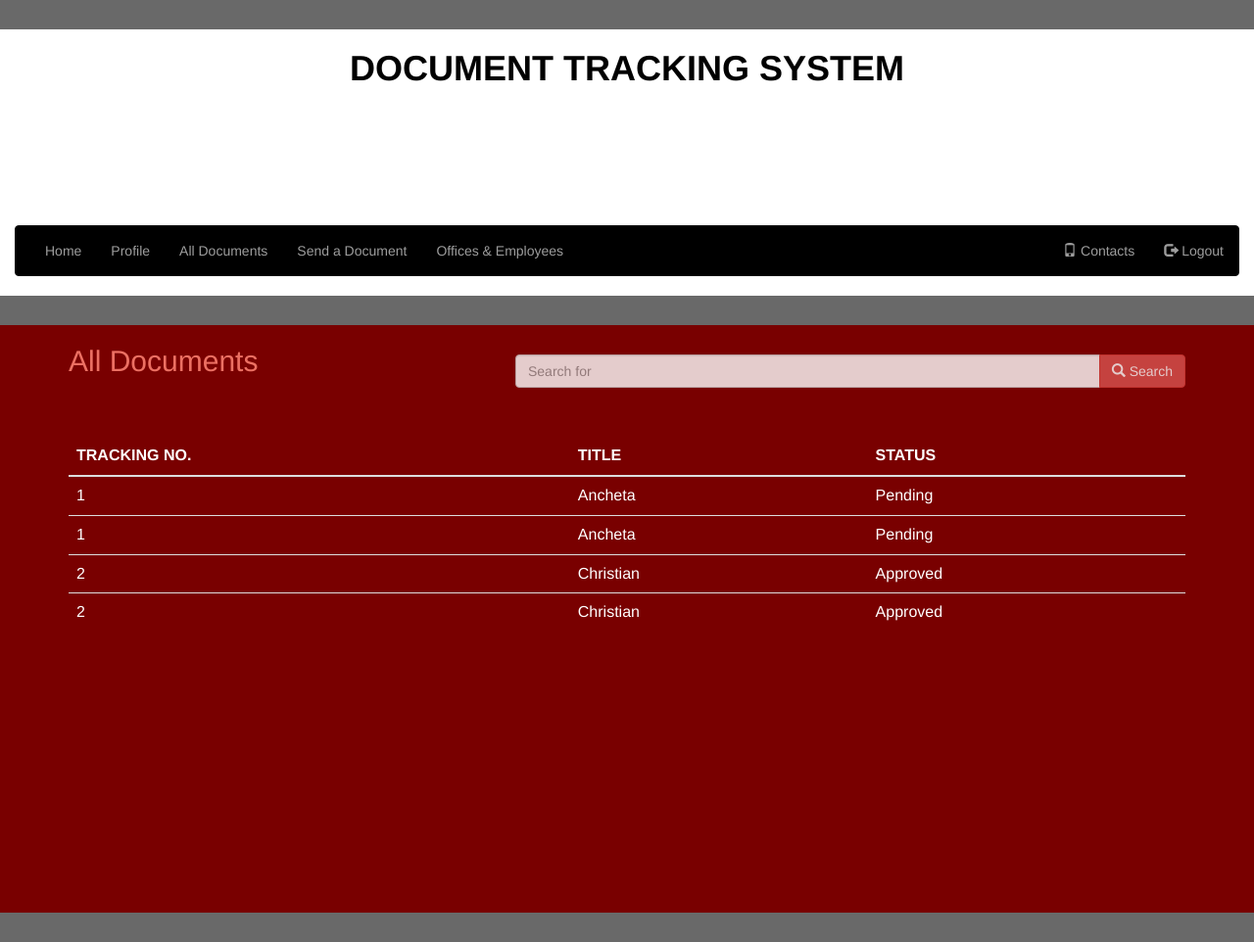
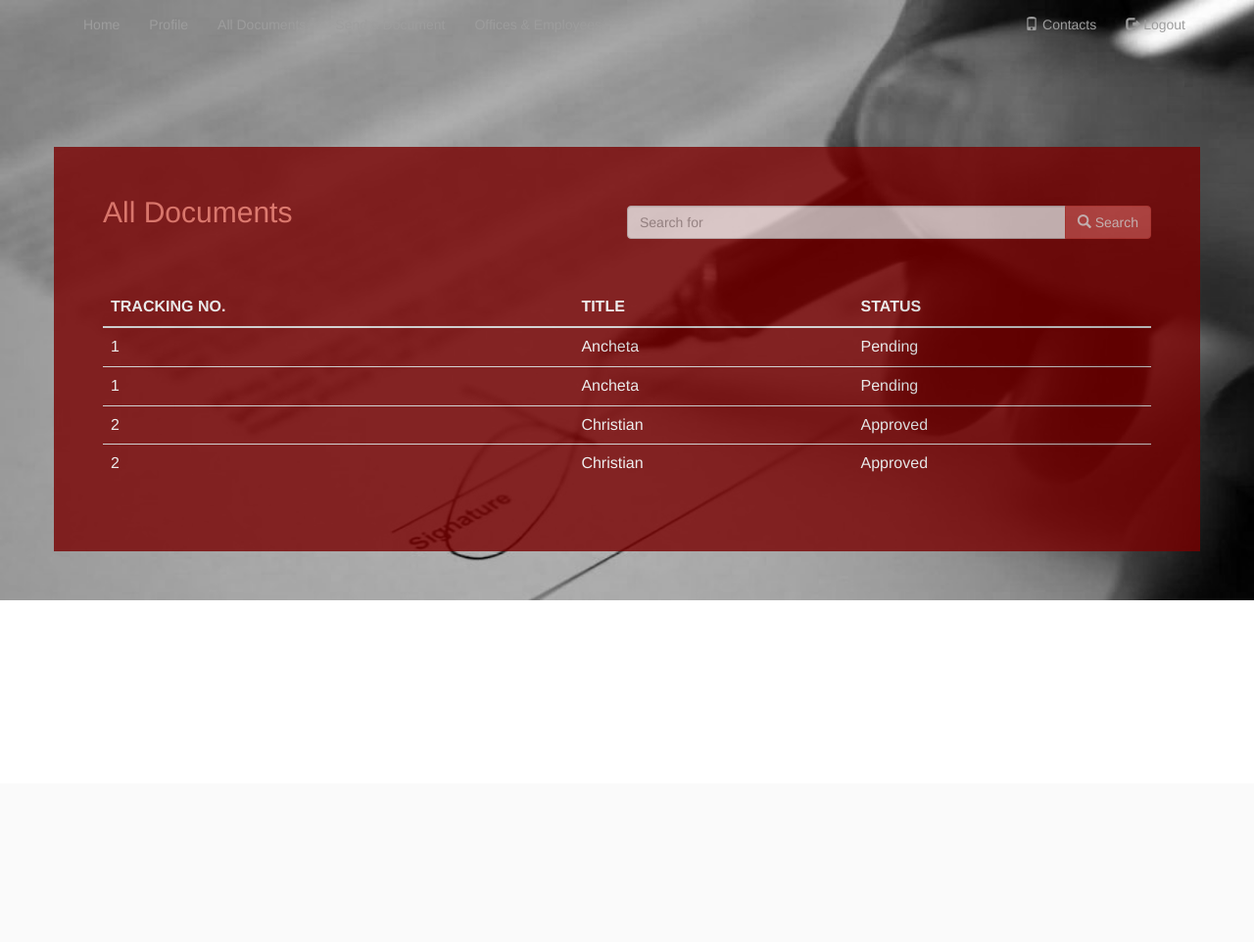
Before and after one commit to geisher09/Document-Tracking-System, a CodeIgniter app: page /database/Home/docu in a window 1280 px wide. Shown: the whole page at 98% size. After the commit the page ends 613 px from the top, so only its background shows below. Run offline with CodeIgniter, Linux system fonts and the light colour scheme; data comes from the database, SQL or seed files in the repository; some libraries are stand-ins or nearby versions.

Commit message:
modifications on views

```diff
--- a/application/views/documents.php
+++ b/application/views/documents.php
@@ -1,16 +1,8 @@
-
-
-	<!--border-->
-	<div class="row">
-		<div class=" col-md-12 col-sm-12 col-xs-12 border">
-
-		</div>
-	</div>
-
+<div class="container-fluid body">
 	<!--body-->
 	<div class="row">
-		<div class=" col-md-12 col-sm-12 col-xs-12 body " >
-		<div class="container">
+		<div class=" col-md-12 col-sm-12 col-xs-12" >
+		<div class="container red">
 			<h2 class="h" > All Documents </h2> <br />
 
 			<!-- search bar -->
@@ -80,11 +72,5 @@
 		</div>
 	</div>
 
-	<!--border-->
-	<div class="row">
-		<div class=" col-md-12 col-sm-12 col-xs-12 border">
-
-		</div>
-	</div>
 
 </div>
--- a/application/views/header.php
+++ b/application/views/header.php
@@ -1,21 +1,8 @@
 <body>
-	<div class= "container-fluid">
-	<div class="row">
-		<div class=" col-md-12 col-sm-12 col-xs-12 border">
 
-		</div>
-	</div>
-
-	<div class="row">
-		<div class=" col-md-12 col-sm-12 col-xs-12 logo">
-			<h1 align="center" style="color:#000;"><b> DOCUMENT TRACKING SYSTEM </b><h1>
-		</div>
-	</div>
-
-
-	<nav class="navbar navbar-inverse navbar-fixed">
-		<div class="container-fluid">
-			<ul class="nav navbar-nav navbar-left">
+	<nav class="navbar navbar-inverse navbar-fixed body">
+		<div class="container">
+			<ul class="nav navbar-nav">
 				<li><a href="<?php echo site_url('Home/home'); ?>" >Home</a></li>
 				<li><a href="<?php echo site_url('Home/profile'); ?>">Profile</a></li>
 				<li><a href="<?php echo site_url('Home/docu'); ?>"> All Documents </a></li>
--- a/application/views/login.php
+++ b/application/views/login.php
@@ -7,15 +7,15 @@
 			</div>
 
 			<div class="item">
-				<img src="<?php echo base_url('assets/images/1.jpg') ?>" alt="two" />
+				<img src="<?php echo base_url('assets/images/2.jpg') ?>" alt="two" />
 			</div>
 
 			<div class="item">
-				<img src="<?php echo base_url('assets/images/1.jpg') ?>" alt="three" />
+				<img src="<?php echo base_url('assets/images/3.jpg') ?>" alt="three" />
 			</div>
 
 			<div class="item">
-				<img src="<?php echo base_url('assets/images/1.jpg') ?>" alt="four" />
+				<img src="<?php echo base_url('assets/images/4.jpg') ?>" alt="four" />
 			</div>
 		</div>
 	</div>
--- a/assets/css/modi.css
+++ b/assets/css/modi.css
@@ -1,30 +1,43 @@
 /* custom css for DTS */
 
 /* common for all views */
-.border {
-	background-color: #696969;
-	height: 30px;
-}
-
 .navbar {
-	background-color: #000000;
-	width: 100%;
+	border-width: 0px;
+    -webkit-box-shadow: 0px 0px;
+    box-shadow: 0px 0px;
+    background-color: rgba(0,0,0,0.0);
+    background-image: -webkit-gradient(linear, 50.00% 0.00%, 50.00% 100.00%, color-stop( 0% , rgba(0,0,0,0.00)),color-stop( 100% , rgba(0,0,0,0.00)));
+    background-image: -webkit-linear-gradient(270deg,rgba(0,0,0,0.00) 0%,rgba(0,0,0,0.00) 100%);
+    background-image: linear-gradient(180deg,rgba(0,0,0,0.00) 0%,rgba(0,0,0,0.00) 100%);
+	margin-bottom: 0px;
+	border-radius: 0px;
+	color: #000000 !important;
 }
 
 li:hover {
 	text-decoration: none;
-	color: #ffffff !important;
+	color: white !important;
 	background-color: #790000 !important;
-}
-
-.logo {
-	height: 200px;
+	opacity: 0.7;
 }
 
 .body {
-	height: 600px;
+	background:url(http://[::1]/DTS/assets/images/5.jpg) no-repeat center center fixed;
+	-webkit-background-size: cover;
+	-moz-background-size: cover;
+	-o-background-size: cover;
+	background-size: cover;
+}
+
+.red {
 	background-color: #790000;
-	overflow:auto;
+	opacity: 0.8;
+	margin-bottom: 50px;
+	margin-top: 100px;
+	padding-left: 50px;
+	padding-right: 50px;
+	padding-top: 30px;
+	padding-bottom: 50px;
 }
 
 #intro {
@@ -49,7 +62,7 @@ h1, h2, h3, h4, h5, h6 { color:#EC7063; }
 .sbar{
 	margin-top: 10px;
 	margin-bottom: 50px;
-	width: 60%;
+	width: 50%;
 	background-color: #790000;
 	opacity: 0.8;
 	float: right;
@@ -102,7 +115,8 @@ h1, h2, h3, h4, h5, h6 { color:#EC7063; }
 
 #adept {
 	float: right;
-} /* end of 'Offices' Section */
+}
+/* end of 'Offices' Section */
 
 
 /* 'Login' section */
@@ -124,8 +138,8 @@ h1, h2, h3, h4, h5, h6 { color:#EC7063; }
 .carousel { z-index: -99; } /* keeps this behind all content */
 .carousel .item {
 	position: fixed;
-	width: 100%;
-	height: 100%;
+	max-width: 100%;
+	height: auto;
 }
 
 .box {
```
Also changed, not shown: application/views/add.php (+3 -15 lines), application/views/addDept.php (+3 -14 lines), application/views/contacts.php (+6 -16 lines), application/views/departments.php (+3 -14 lines), application/views/home.php (+4 -17 lines), application/views/offices.php (+3 -14 lines), application/views/profile.php (+3 -12 lines), assets/images/5.jpg (added).
